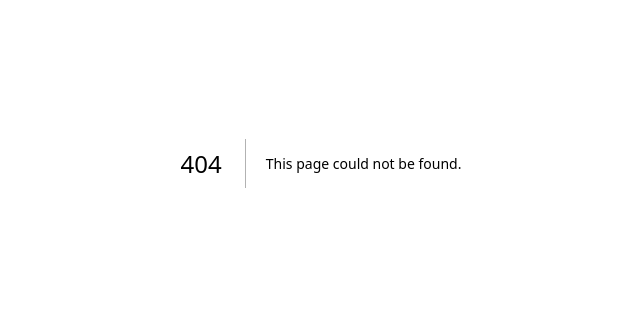
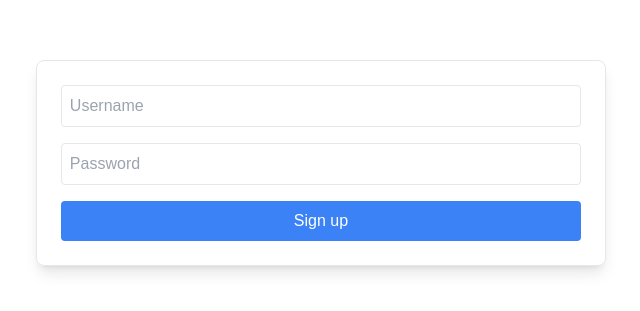
Before and after one commit to yashksaini-coder/nextjs-backend, a Next.js app: page /signup in a window 1280 px wide. Before the commit this address had no page. Shown: the part 237-548 px from the top of the page, without its empty margins (319-959 px from the left). Built offline with nearby package versions, Linux system fonts and the light colour scheme.

Commit message:
feat: 🎸 Full Todo application created

```diff
--- a/app/api/v1/user/details/route.ts
+++ b/app/api/v1/user/details/route.ts
@@ -1,15 +1,13 @@
-import { NextResponse } from "next/server";
+import { NextRequest, NextResponse } from "next/server";
 
-export function GET(){
+export async function POST(req: NextRequest) {
+    // req.body?
+
+    const data = await req.json();
+
+    console.log(data);
+
     return NextResponse.json({
-        name: "John Doe",
-        email: "abc123@gmail.com"
+        message: "You have been signed up"
     })
 }
-
-export function POST(){
-    return NextResponse.json({
-        name: "John Doe",
-        email: "abc123@gmail.com"
-    })
-}
--- a/app/page.tsx
+++ b/app/page.tsx
@@ -1,11 +1,18 @@
-import Image from "next/image";
+import Link from "next/link";
 
 export default function Home() {
-  return(
-    <div>
-      <h1>Home Page</h1>
-      <Image src="/vercel.svg" alt="Vercel Logo" width={72} height={16} />
-      <h1>This is the main page</h1>
+  return (
+    <div className="flex flex-col items-center justify-center min-h-screen bg-gradient-to-r from-gray-900 via-gray-800 to-gray-900 text-white">
+      <h1 className="text-5xl font-extrabold mb-12">Todo Application</h1>
+      <div className="space-y-6">
+        <Link className="text-lg text-white bg-blue-500 hover:bg-blue-700 py-3 px-6 rounded-full shadow-lg transform transition-transform hover:scale-105" href="/signin">
+          Sign in to Todo App
+        </Link>
+        <div className="text-lg"></div>
+        <Link className="text-lg text-white bg-green-500 hover:bg-green-700 py-3 px-6 rounded-full shadow-lg transform transition-transform hover:scale-105" href="/signup">
+          Sign up for Todo App
+        </Link>
+      </div>
     </div>
-  )
+  );
 }
--- a/app/sigin/page.tsx
+++ /dev/null
@@ -1,15 +0,0 @@
-export default function sigin() {
-  return(
-    <div>
-      <h1>Sign In Page</h1>
-      <h1>This is the sign in page</h1>
-        <input type="text"
-        placeholder="Username"></input>
-        <br></br>
-        <input type="password"
-        placeholder="Password"></input>
-
-        <button>Sign In</button>
-    </div>
-    )
-}
--- /dev/null
+++ b/app/signin/page.tsx
@@ -0,0 +1,30 @@
+"use client";
+
+import axios from "axios";
+
+export default function Signin() {
+  return (
+    <div className="w-screen h-screen flex justify-center items-center">
+      <div className="border p-6 rounded-lg shadow-lg bg-white">
+        <input
+          type="text"
+          placeholder="Username"
+          className="mb-4 p-2 border rounded w-full"
+        />
+        <input
+          type="password"
+          placeholder="Password"
+          className="mb-4 p-2 border rounded w-full"
+        />
+        <button
+          onClick={() => {
+            axios.post("http://localhost:3000/api/v1/signin");
+          }}
+          className="bg-blue-500 text-white p-2 rounded w-full hover:bg-blue-700"
+        >
+          Sign in
+        </button>
+      </div>
+    </div>
+  );
+}
--- /dev/null
+++ b/app/signup/page.tsx
@@ -0,0 +1,39 @@
+"use client";
+
+import axios from "axios"
+import { useState } from "react"
+
+export default function Signup() {
+    const [username, setUsername] = useState("");
+    const [password, setPassword] = useState("");
+
+    return <div className="w-screen h-screen flex justify-center items-center">
+        <div className="border p-6 rounded-lg shadow-lg">
+            <input
+                type="text"
+                placeholder="Username"
+                className="mb-4 p-2 border rounded w-full"
+                onChange={e => setUsername(e.target.value)}
+            />
+            <input
+                type="password"
+                placeholder="Password"
+                className="mb-4 p-2 border rounded w-full"
+                onChange={e => setPassword(e.target.value)}
+            />
+            <button
+                className="bg-blue-500 text-white p-2 rounded w-full hover:bg-blue-700"
+                onClick={() => {
+                    console.log(username)
+                    console.log(password)
+                    axios.post("http://localhost:3000/api/v1/signup", {
+                        username,
+                        password
+                    })
+                }}
+            >
+                Sign up
+            </button>
+        </div>
+    </div>
+}
```
